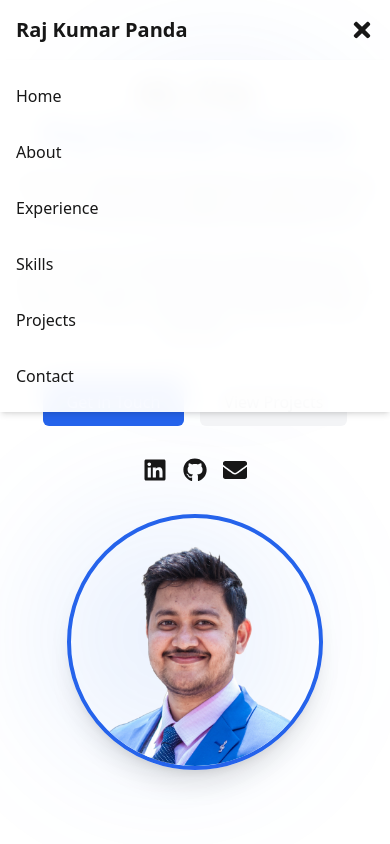
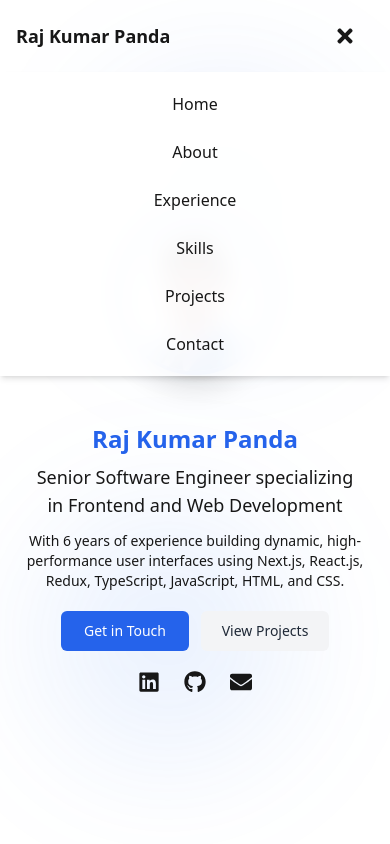
Before and after one commit to rkp1819/my-portfolio-2025, a Next.js app: page / in a window 390 px wide. Both pictures are taken after a click on the button "Toggle menu". Shown: the top 844 px of the page. Built offline with nearby package versions, Linux system fonts and the light colour scheme.

Commit message:
Enhance styling and layout across components for improved responsiveness and visual consistency. Adjust font sizes, spacing, and add mobile-specific utilities. Update header and hero sections for better accessibility and user experience.

```diff
--- a/src/app/globals.css
+++ b/src/app/globals.css
@@ -47,6 +47,9 @@ body {
   background: var(--background);
   color: var(--foreground);
   font-family: var(--font-sans);
+  -webkit-font-smoothing: antialiased;
+  -moz-osx-font-smoothing: grayscale;
+  overflow-x: hidden;
 }
 
 @layer utilities {
@@ -57,10 +60,42 @@ body {
   .text-pretty {
     text-wrap: pretty;
   }
+
+  /* Mobile touch improvements */
+  @media (max-width: 767px) {
+    .touch-target {
+      min-height: 48px;
+      min-width: 48px;
+    }
+  }
+
+  /* Prevent text from becoming too small on mobile */
+  .text-responsive {
+    font-size: clamp(0.875rem, 4vw, 1rem);
+  }
+
+  /* Fluid spacing utility */
+  .space-fluid {
+    padding: clamp(1rem, 5vw, 2rem);
+  }
+
+  /* Prevent long words from breaking layout on small screens */
+  .break-words-mobile {
+    overflow-wrap: break-word;
+    word-wrap: break-word;
+    -ms-word-break: break-all;
+    word-break: break-word;
+  }
 }
 
 .section-padding {
-  padding: 5rem 1rem;
+  padding: 4rem 1rem;
+}
+
+@media (min-width: 640px) {
+  .section-padding {
+    padding: 5rem 1.5rem;
+  }
 }
 
 @media (min-width: 768px) {
--- a/src/components/Experience.tsx
+++ b/src/components/Experience.tsx
@@ -55,18 +55,18 @@ export default function Experience() {
           viewport={{ once: true }}
           transition={{ duration: 0.5 }}
         >
-          <h2 className="text-3xl md:text-4xl font-bold mb-8 text-center">
+          <h2 className="text-2xl md:text-3xl lg:text-4xl font-bold mb-6 md:mb-8 text-center">
             Work <span className="text-primary">Experience</span>
           </h2>
 
-          <div className="space-y-8 relative">
+          <div className="space-y-6 md:space-y-8 relative">
             {/* Timeline line */}
-            <div className="absolute left-0 md:left-1/2 h-full w-1 bg-primary/20 transform md:-translate-x-1/2"></div>
+            <div className="absolute left-4 md:left-1/2 h-full w-1 bg-primary/20 transform md:-translate-x-1/2 hidden md:block"></div>
 
             {experiences.map((exp, index) => (
               <motion.div
                 key={index}
-                className={`relative grid md:grid-cols-2 gap-8 ${
+                className={`relative grid md:grid-cols-2 gap-4 md:gap-8 ${
                   index % 2 === 0 ? "md:pr-12" : "md:pl-12 md:flex-row-reverse"
                 }`}
                 initial={{ opacity: 0, y: 20 }}
@@ -75,7 +75,7 @@ export default function Experience() {
                 transition={{ duration: 0.5, delay: index * 0.1 }}
               >
                 {/* Timeline dot */}
-                <div className="absolute left-0 md:left-1/2 top-0 w-6 h-6 bg-primary rounded-full transform -translate-x-1/2 z-10 md:flex items-center justify-center hidden">
+                <div className="absolute left-4 md:left-1/2 top-0 w-6 h-6 bg-primary rounded-full transform md:-translate-x-1/2 z-10 md:flex items-center justify-center hidden">
                   <FaBriefcase className="text-white" />
                 </div>
 
@@ -84,23 +84,25 @@ export default function Experience() {
                     index % 2 !== 0
                       ? "md:col-start-2 md:col-end-3 row-start-1"
                       : "md:col-start-1 md:col-end-2 row-start-1"
-                  }`}
+                  } pb-2 md:pb-0`}
                 >
-                  <h3 className="text-xl font-bold">{exp.company}</h3>
-                  <h4 className="text-lg text-primary font-medium">
-                    {exp.position}
-                  </h4>
-                  <p className="text-sm opacity-80 my-1">{exp.period}</p>
+                  <h3 className="text-lg md:text-xl font-bold">
+                    {exp.company}
+                  </h3>
+                  <h4 className="text-primary font-medium">{exp.position}</h4>
+                  <p className="text-xs md:text-sm opacity-80 mt-1">
+                    {exp.period}
+                  </p>
                 </div>
 
                 <div
-                  className={`bg-white dark:bg-secondary/50 p-5 rounded-lg shadow-md ${
+                  className={`bg-white dark:bg-secondary/50 p-4 md:p-5 rounded-lg shadow-md ${
                     index % 2 === 0
                       ? "md:col-start-2 md:col-end-3 row-start-1"
                       : "md:col-start-1 md:col-end-2 row-start-1"
                   }`}
                 >
-                  <ul className="space-y-2 list-disc pl-4">
+                  <ul className="space-y-2 list-disc pl-4 text-sm md:text-base">
                     {exp.description.map((item, i) => (
                       <li key={i} className="text-pretty">
                         {item}
--- a/src/components/Header.tsx
+++ b/src/components/Header.tsx
@@ -43,8 +43,8 @@ export default function Header() {
           : "bg-transparent"
       }`}
     >
-      <div className="container mx-auto px-4 py-4 flex justify-between items-center">
-        <Link href="/" className="font-bold text-xl">
+      <div className="container mx-auto px-4 py-3 md:py-4 flex justify-between items-center">
+        <Link href="/" className="font-bold text-lg md:text-xl">
           <motion.div
             initial={{ opacity: 0, x: -20 }}
             animate={{ opacity: 1, x: 0 }}
@@ -75,11 +75,12 @@ export default function Header() {
 
         {/* Mobile Navigation Toggle */}
         <button
-          className="md:hidden text-foreground"
+          className="md:hidden text-foreground touch-target p-2"
           onClick={toggleMenu}
           aria-label="Toggle menu"
+          aria-expanded={isOpen}
         >
-          {isOpen ? <FaTimes size={24} /> : <FaBars size={24} />}
+          {isOpen ? <FaTimes size={22} /> : <FaBars size={22} />}
         </button>
       </div>
 
@@ -92,12 +93,12 @@ export default function Header() {
           transition={{ duration: 0.3 }}
           className="md:hidden bg-background/95 backdrop-blur-md shadow-md"
         >
-          <nav className="container mx-auto px-4 py-4 flex flex-col space-y-4">
+          <nav className="container mx-auto px-4 py-2 flex flex-col">
             {navItems.map((item) => (
               <Link
                 key={item.name}
                 href={item.href}
-                className="text-foreground hover:text-primary transition-colors py-2"
+                className="text-foreground hover:text-primary transition-colors py-3 text-center touch-target break-words-mobile"
                 onClick={() => setIsOpen(false)}
               >
                 {item.name}
--- a/src/components/Hero.tsx
+++ b/src/components/Hero.tsx
@@ -10,44 +10,43 @@ export default function Hero() {
   const [imageError, setImageError] = useState(false);
 
   return (
-    <section className="min-h-screen flex items-center justify-center relative overflow-hidden">
-      <div className="container mx-auto px-4 grid md:grid-cols-2 gap-8 items-center">
+    <section className="min-h-screen flex items-center justify-center relative overflow-hidden pt-16 px-4">
+      <div className="container mx-auto grid md:grid-cols-2 gap-8 items-center">
         <motion.div
           initial={{ opacity: 0, y: 20 }}
           animate={{ opacity: 1, y: 0 }}
           transition={{ duration: 0.5 }}
-          className="text-center md:text-left"
+          className="text-center md:text-left order-2 md:order-1"
         >
-          <h1 className="text-4xl md:text-5xl lg:text-6xl font-bold mb-4">
-            <span className="block">Hi, I&apos;m</span>
+          <h1 className="text-2xl md:text-4xl lg:text-5xl font-bold mb-2 md:mb-4">
             <span className="text-primary">Raj Kumar Panda</span>
           </h1>
-          <h2 className="text-xl md:text-2xl mb-6 text-balance">
+          <h2 className="text-lg md:text-xl lg:text-2xl mb-3 md:mb-6 text-balance">
             Senior Software Engineer specializing in Frontend and Web
             Development
           </h2>
-          <p className="mb-8 max-w-lg mx-auto md:mx-0 text-pretty">
+          <p className="mb-5 md:mb-8 max-w-lg mx-auto md:mx-0 text-pretty text-sm md:text-base">
             With 6 years of experience building dynamic, high-performance user
             interfaces using Next.js, React.js, Redux, TypeScript, JavaScript,
             HTML, and CSS.
           </p>
 
-          <div className="flex flex-wrap gap-4 justify-center md:justify-start mb-8">
+          <div className="flex flex-wrap gap-3 justify-center md:justify-start mb-5 md:mb-8">
             <Link
               href="#contact"
-              className="bg-primary text-primary-foreground px-6 py-3 rounded-md font-medium hover:bg-primary/90 transition-colors"
+              className="bg-primary text-primary-foreground px-5 md:px-6 py-2.5 md:py-3 rounded-md font-medium hover:bg-primary/90 transition-colors text-sm md:text-base w-32 md:w-auto"
             >
               Get in Touch
             </Link>
             <Link
               href="#projects"
-              className="bg-secondary text-secondary-foreground px-6 py-3 rounded-md font-medium hover:bg-secondary/90 transition-colors"
+              className="bg-secondary text-secondary-foreground px-5 md:px-6 py-2.5 md:py-3 rounded-md font-medium hover:bg-secondary/90 transition-colors text-sm md:text-base w-32 md:w-auto"
             >
               View Projects
             </Link>
           </div>
 
-          <div className="flex gap-4 justify-center md:justify-start">
+          <div className="flex gap-6 justify-center md:justify-start">
             <a
               href="https://www.linkedin.com/in/raj-kumar-panda-48b6a5141/"
               target="_blank"
@@ -55,7 +54,7 @@ export default function Hero() {
               className="text-foreground hover:text-primary transition-colors"
               aria-label="LinkedIn Profile"
             >
-              <FaLinkedin size={24} />
+              <FaLinkedin size={22} />
             </a>
             <a
               href="https://github.com/rkp1819"
@@ -64,14 +63,14 @@ export default function Hero() {
               className="text-foreground hover:text-primary transition-colors"
               aria-label="GitHub Profile"
             >
-              <FaGithub size={24} />
+              <FaGithub size={22} />
             </a>
             <a
               href="mailto:rkp1819@gmail.com"
               className="text-foreground hover:text-primary transition-colors"
               aria-label="Email Contact"
             >
-              <FaEnvelope size={24} />
+              <FaEnvelope size={22} />
             </a>
           </div>
         </motion.div>
@@ -80,9 +79,9 @@ export default function Hero() {
           initial={{ opacity: 0, scale: 0.9 }}
           animate={{ opacity: 1, scale: 1 }}
           transition={{ duration: 0.5, delay: 0.2 }}
-          className="flex justify-center"
+          className="flex justify-center order-1 md:order-2 mb-4 md:mb-0"
         >
-          <div className="relative w-64 h-64 md:w-80 md:h-80 rounded-full overflow-hidden border-4 border-primary shadow-xl">
+          <div className="relative w-40 h-40 sm:w-48 sm:h-48 md:w-72 md:h-72 rounded-full overflow-hidden border-4 border-primary shadow-xl">
             {!imageError ? (
               <Image
                 src="/profile_image.png"
```
Also changed, not shown: src/components/Projects.tsx (+16 -14 lines), 1 other file (tests, documents, lock files or other folders).
